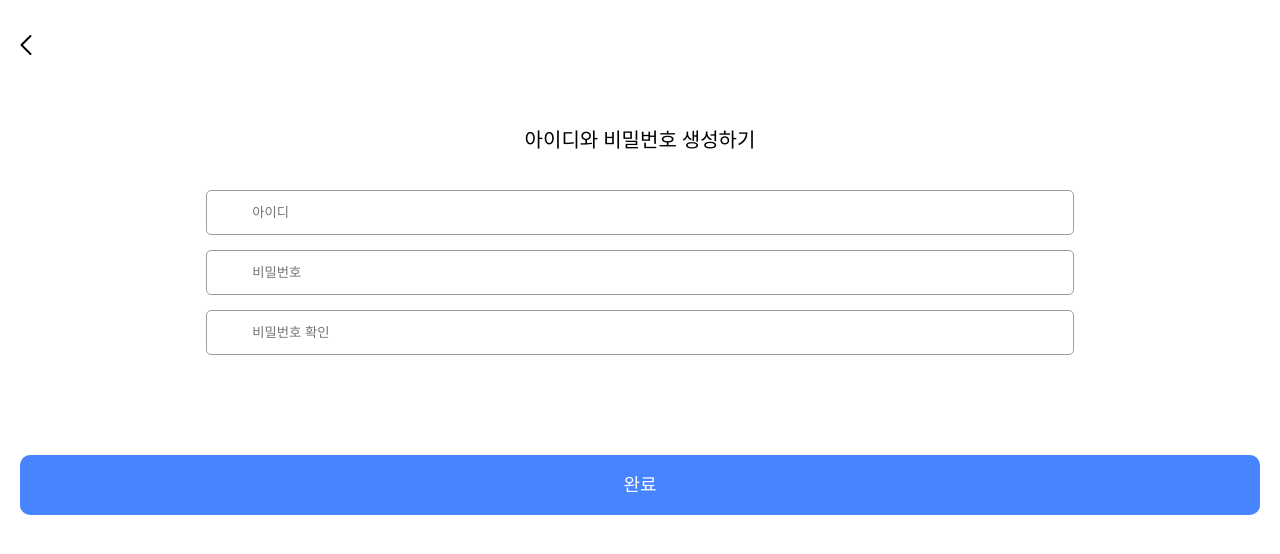
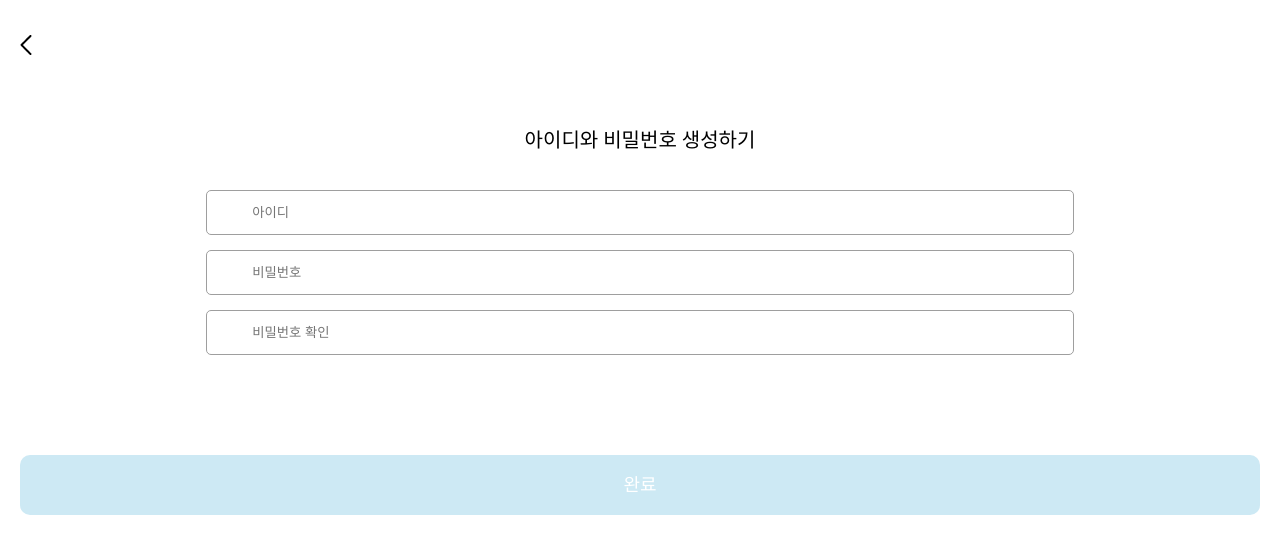
Before and after one commit to KEBBootCamp/Frontend, a React (Vite) app: page /sign-up-2 in a window 1280 px wide. Shown: the top 554 px of the page. Built offline with nearby package versions, Linux system fonts and the light colour scheme.

Commit message:
fix: 비밀번호&비밀번호 입력 시 두 input 내용이 같아야 완료버튼 활성화 구현

```diff
--- a/src/components/SignUp/SignUp2.jsx
+++ b/src/components/SignUp/SignUp2.jsx
@@ -1,18 +1,36 @@
-import React from "react";
+import React, { useEffect, useState } from "react";
 import styled from "styled-components";
 import BackHeader from "../common/BackHeader";
 import { useNavigate } from "react-router-dom";
 
 function SignUp2() {
     const navigate = useNavigate();
+    const [isValid, setIsValid] = useState(false);
+    const [pwdInput, setPwdInput] = useState("");
+    const [pwdCheck, setPwdCheck] = useState("");
 
+    const handleClickBackBtn = () => {
+        navigate("/sign-up-1");
+    };
     const handleClickNextBtn = () => {
         navigate("/sign-up-done");
     };
 
-    const handleClickBackBtn = () => {
-        navigate("/sign-up-1");
+    const userPwdInput = (e) => {
+        setPwdInput(e.target.value);
     };
+
+    const userPwdCheck = (e) => {
+        setPwdCheck(e.target.value);
+    };
+
+    useEffect(() => {
+        if (pwdInput === pwdCheck && pwdInput.length > 4) {
+            setIsValid(true);
+        } else {
+            setIsValid(false);
+        }
+    }, [pwdInput, pwdCheck]);
 
     return (
         <SignUp2Wrapper>
@@ -26,14 +44,16 @@ function SignUp2() {
                         <TextBox type="text" placeholder="아이디" />
                     </TextBoxWrapper>
                     <TextBoxWrapper>
-                        <TextBox type="text" placeholder="비밀번호" />
+                        <TextBox type="password" placeholder="비밀번호" value={pwdInput} onChange={userPwdInput} />
                     </TextBoxWrapper>
                     <TextBoxWrapper>
-                        <TextBox type="text" placeholder="비밀번호 확인" />
+                        <TextBox type="password" placeholder="비밀번호 확인" value={pwdCheck} onChange={userPwdCheck} />
                     </TextBoxWrapper>
                 </InputBox>
                 <SelectNextBtnWrapper>
-                    <SelectNextBtn onClick={handleClickNextBtn}>완료</SelectNextBtn>
+                    <SelectNextBtn onClick={handleClickNextBtn} isValid={isValid}>
+                        완료
+                    </SelectNextBtn>
                 </SelectNextBtnWrapper>
             </SignUp2Container>
         </SignUp2Wrapper>
@@ -81,7 +101,7 @@ const SelectNextBtn = styled.button`
     margin-top: 5rem;
 
     border-radius: 1rem;
-    background-color: #4784ff;
+    background-color: ${({ isValid }) => (isValid ? "#4784ff" : "#cde9f4")};
     color: white;
 
     cursor: pointer;
```
